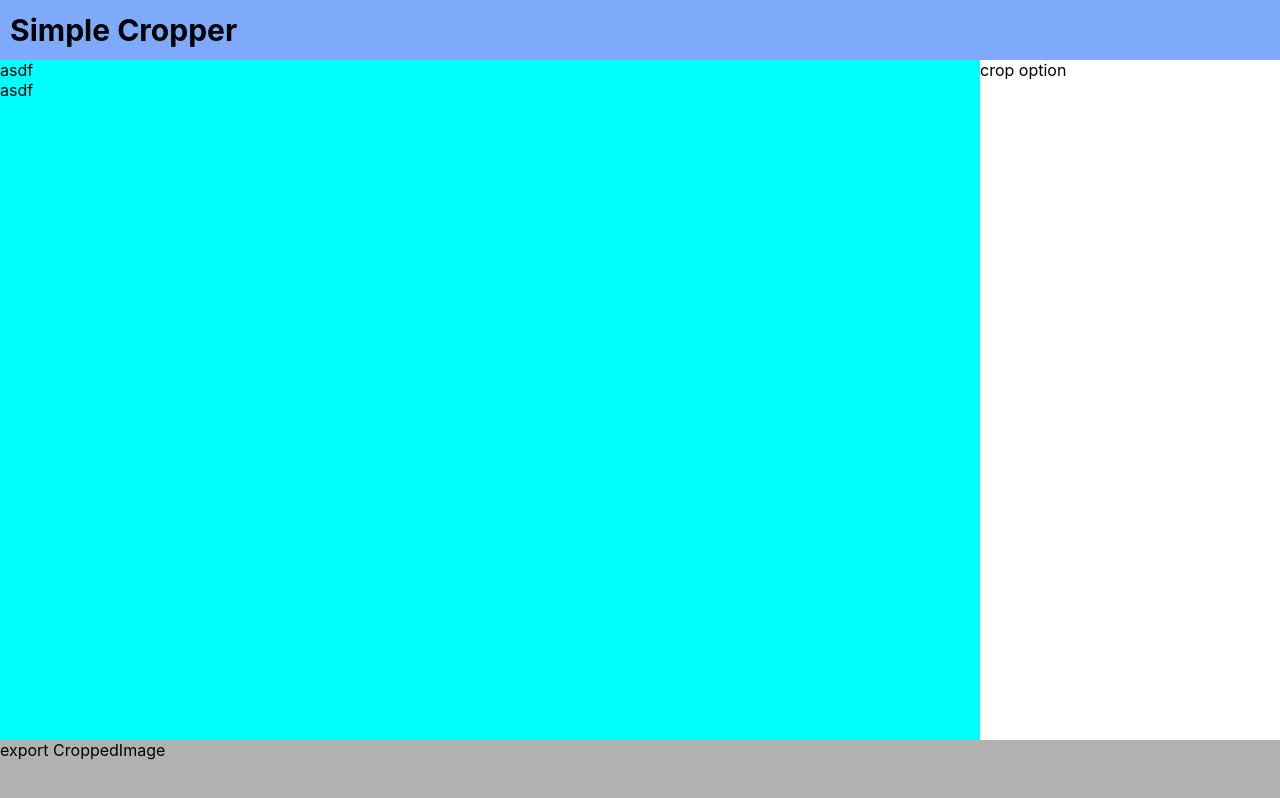
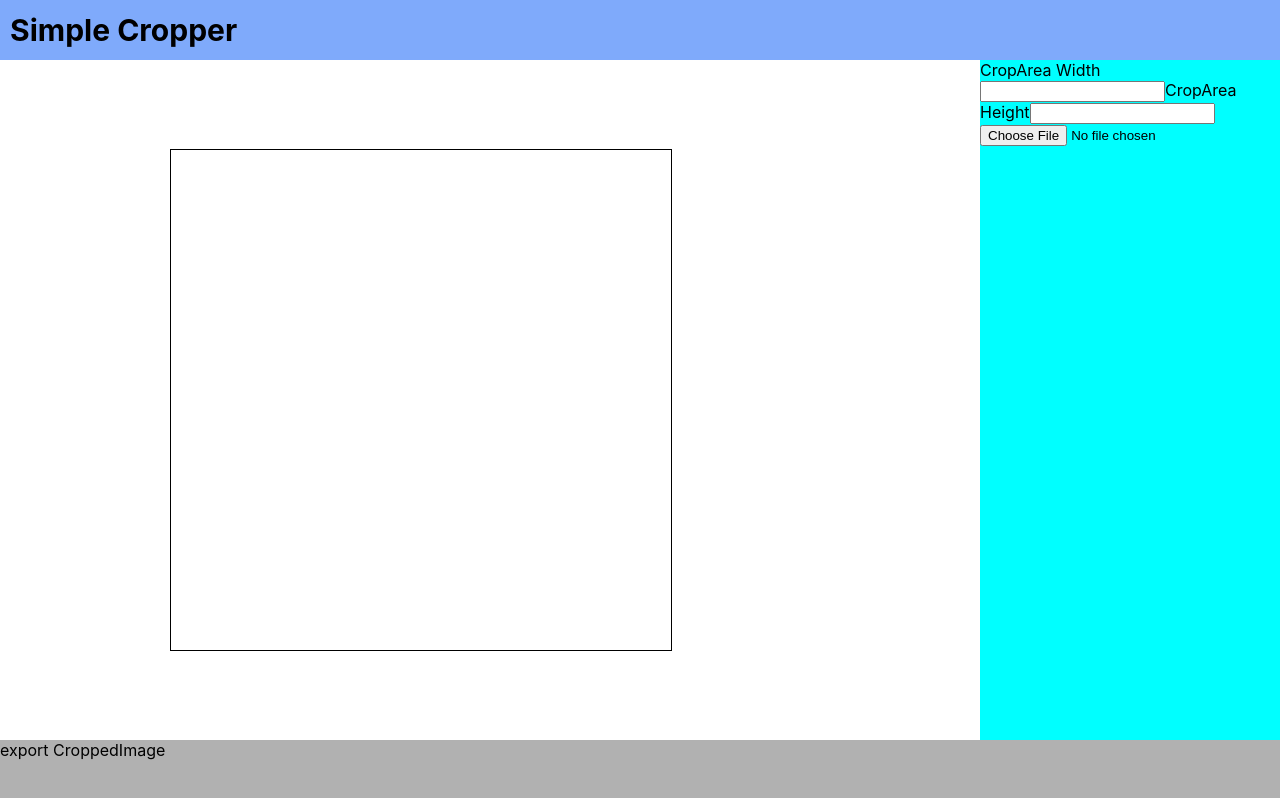
Before and after one commit to Ruderud/image-cropper, a React (Vite) app: page / in a window 1280 px wide. Built offline with nearby package versions, Linux system fonts and the light colour scheme.

Commit message:
feat : imageUpload & rawImageLayer

```diff
--- a/src/App.css
+++ b/src/App.css
@@ -9,7 +9,7 @@
   grid-template-columns: auto 300px;
   grid-template-areas:
     "topManu topManu"
-    "cropArea option"
+    "cropArea options"
     "export export";
 }
 
@@ -28,8 +28,8 @@
   grid-area: cropArea;
 }
 
-.app__option {
-  grid-area: option;
+.app__options {
+  grid-area: options;
 }
 
 .app__export {
--- a/src/App.tsx
+++ b/src/App.tsx
@@ -1,14 +1,25 @@
+import { useState } from "react";
 import "./App.css";
 import CropArea from "./component/CropArea";
+import Options from "./component/Options";
+
+export type ImageType = {
+  file: File;
+  url: string;
+};
 
 export default function App() {
+  const [image, setImage] = useState<ImageType | undefined>();
+
   return (
     <div className="app">
       <div className="app__topManu">Simple Cropper</div>
       <div className="app__cropArea">
-        <CropArea />
+        <CropArea image={image} />
       </div>
-      <div className="app__option">crop option</div>
+      <div className="app__options">
+        <Options setImage={setImage} />
+      </div>
       <div className="app__export">export CroppedImage</div>
     </div>
   );
--- a/src/component/CropArea/index.tsx
+++ b/src/component/CropArea/index.tsx
@@ -1,10 +1,63 @@
+import { useEffect, useRef } from "react";
+import { ImageType } from "../../App";
 import "./style.css";
 
-export default function CropArea() {
+interface CropAreaProps {
+  image: ImageType | undefined;
+}
+
+enum IMAGE_LAYER_SIZE {
+  WIDTH = 500,
+  HEIGHT = 500,
+}
+
+export default function CropArea({ image }: CropAreaProps) {
+  const rawImageLayer = useRef<HTMLCanvasElement>(null);
+  const cropAreaLayer = useRef<HTMLCanvasElement>(null);
+
+  const drawRawImageLayer = () => {
+    // setMode("NONE");
+    if (image === undefined) return;
+
+    const canvas = rawImageLayer.current;
+    const canvasCtx = canvas?.getContext("2d");
+    canvasCtx?.clearRect(0, 0, IMAGE_LAYER_SIZE.WIDTH, IMAGE_LAYER_SIZE.HEIGHT);
+    const img = new Image();
+    img.src = image?.url;
+    img.onload = () => {
+      canvasCtx?.drawImage(
+        img,
+        0,
+        0,
+        IMAGE_LAYER_SIZE.WIDTH,
+        IMAGE_LAYER_SIZE.HEIGHT
+      );
+    };
+  };
+
+  useEffect(drawRawImageLayer, [image]);
+
   return (
     <div className="cropArea__container">
-      <div>asdf</div>
-      <div>asdf</div>
+      <canvas
+        ref={rawImageLayer}
+        className="cropArea__rawImageLayer"
+        width={IMAGE_LAYER_SIZE.WIDTH}
+        height={IMAGE_LAYER_SIZE.HEIGHT}
+      />
+      <canvas
+        ref={cropAreaLayer}
+        className="cropArea__cropAreaLayer"
+        width={IMAGE_LAYER_SIZE.WIDTH}
+        height={IMAGE_LAYER_SIZE.HEIGHT}
+        // onMouseDown={handleCropAreaLayerMouseDown}
+        onMouseMove={(evt) => {
+          // debounceOnMouseHandler(evt);
+          // handleCropAreaLayerMouseMove(evt);
+        }}
+        // onMouseOut={handleCropAreaLayerMouseOut}
+        // onMouseUp={handleCropAreaLayerMouseUp}
+      />
     </div>
   );
 }
--- a/src/component/CropArea/style.css
+++ b/src/component/CropArea/style.css
@@ -1,6 +1,27 @@
 .cropArea__container {
-  width: 100%;
-  height: calc(100vh - 120px);
+  width: calc(100vh);
+  height: calc(100vh - 120px - 40px);
 
-  background-color: aqua;
+  display: flex;
+  justify-content: center;
+  align-items: center;
+
+  position: relative;
+
+  padding: 20px;
 }
+
+.cropArea__rawImageLayer {
+  display: absolute;
+  top: 50%;
+  left: 50%;
+  transform: translate(50%, 0%);
+  border: 1px solid black;
+}
+
+.cropArea__cropAreaLayer {
+  display: absolute;
+  top: 50%;
+  left: 50%;
+  transform: translate(-50%, 0%);
+}
--- /dev/null
+++ b/src/component/Options/index.tsx
@@ -0,0 +1,50 @@
+import { ImageType } from "../../App";
+import "./style.css";
+
+interface OptionsProps {
+  setImage: React.Dispatch<React.SetStateAction<ImageType | undefined>>;
+}
+
+export default function Options({ setImage }: OptionsProps) {
+  const handleImageUpload = (evt: React.ChangeEvent<HTMLInputElement>) => {
+    if (!evt.target.files) return;
+
+    const inputImageFile = evt.target.files[0];
+
+    let fileReader = new FileReader();
+
+    try {
+      fileReader.readAsDataURL(inputImageFile);
+      fileReader.onerror = () => {
+        throw new Error("can't read file");
+      };
+      fileReader.onload = () => {
+        if (fileReader.result === null || fileReader.result === undefined) {
+          throw new Error("translate imageURL fail");
+        }
+        const imageURL = fileReader.result?.toString();
+        setImage({
+          file: inputImageFile,
+          url: imageURL,
+        });
+      };
+    } catch (err) {
+      console.log(`Error message: ${err}`);
+    }
+  };
+
+  return (
+    <div className="options__container">
+      <label htmlFor="cropAreaHandler__width">CropArea Width</label>
+      <input className="cropAreaHandler__width" type="number" />
+      <label htmlFor="cropAreaHandler__height">CropArea Height</label>
+      <input className="cropAreaHandler__height" type="number" />
+      <input
+        className="imageUpload"
+        type="file"
+        accept="image/*"
+        onChange={handleImageUpload}
+      />
+    </div>
+  );
+}
--- /dev/null
+++ b/src/component/Options/style.css
@@ -0,0 +1,9 @@
+.options__container {
+  height: calc(100vh - 120px);
+  background-color: aqua;
+}
+
+.imageUpload {
+  /* display: none; */
+  -webkit-appearance: none;
+}
```
